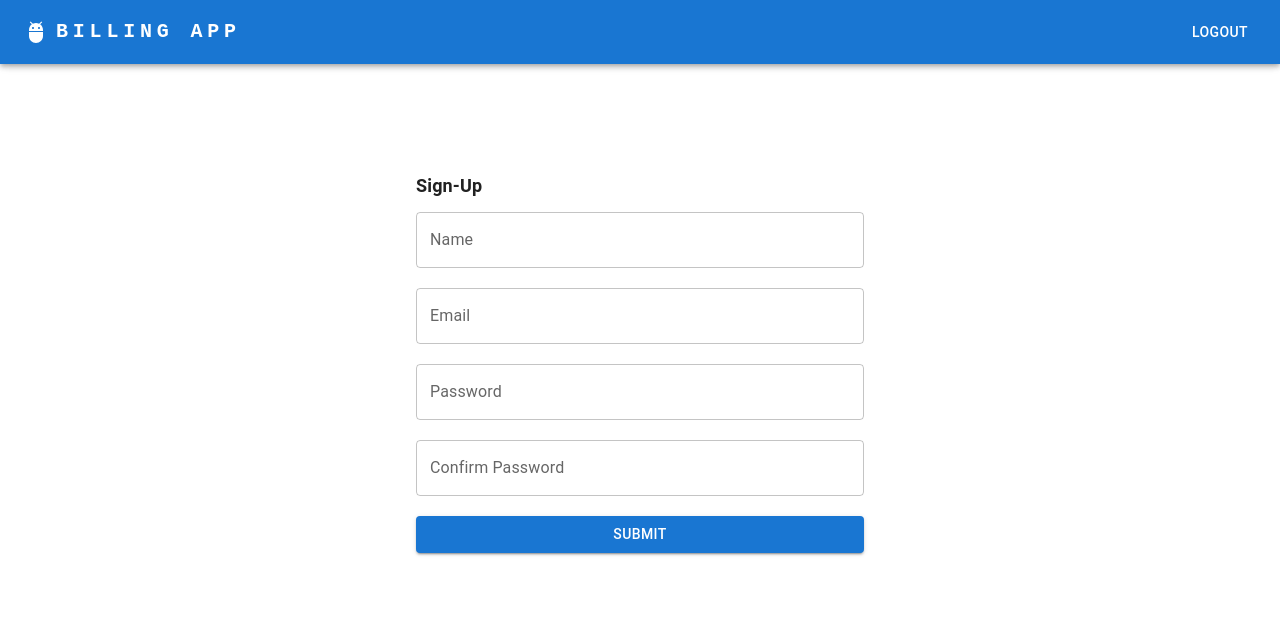
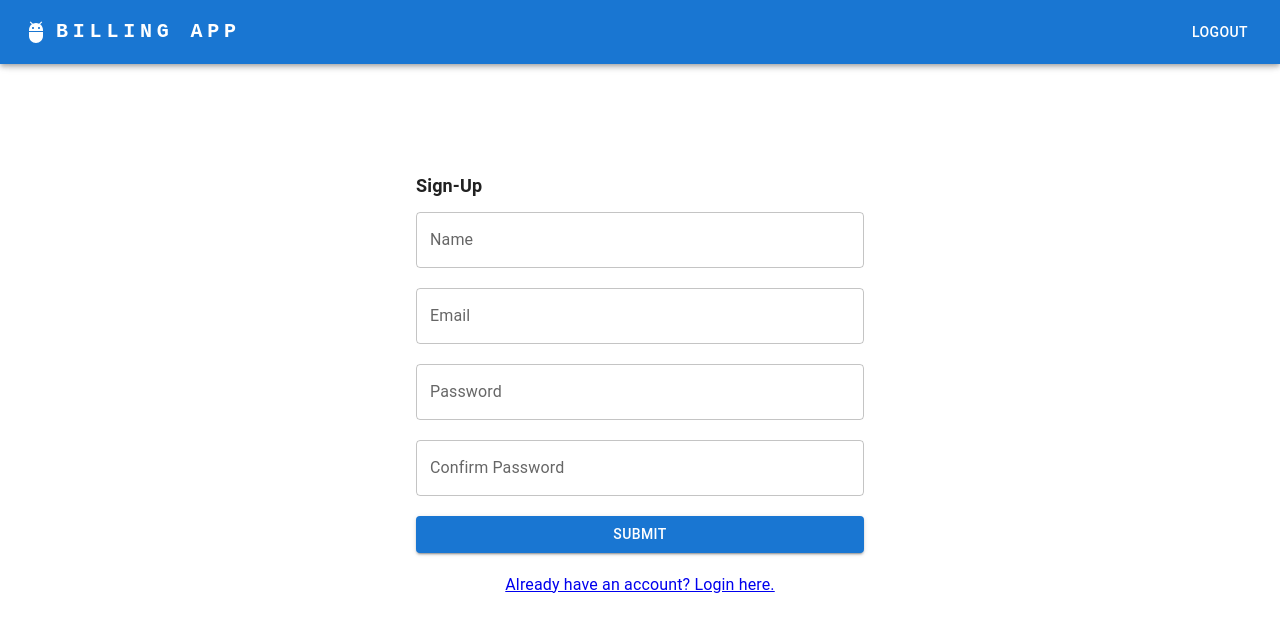
Before and after one commit to matowang/invoice-app, a Next.js app: page /register in a window 1280 px wide. Shown: the top 632 px of the page. Built offline with nearby package versions, Linux system fonts and the light colour scheme; no server answers.

Commit message:
signup login links

```diff
--- a/pages/login.tsx
+++ b/pages/login.tsx
@@ -1,16 +1,13 @@
+import Link from "next/link";
 import LoginFormContainer from "../src/user/LoginFormContainer";
 import NotAuthGuard from "../src/user/NotAuthGuard";
-
-import { useRouter } from 'next/router';
-import { useAuth } from '../src/user/AuthContext';
-import { useEffect } from "react";
-
 const Login = () => {
     return <NotAuthGuard>
-        <div className='my-40 mx-20 flex justify-center relative'>
+        <div className='my-40 mx-20 flex flex-col items-center relative'>
             <div className='max-w-md w-full'>
                 <LoginFormContainer />
             </div>
+            <Link href='/register'><a className="my-5">Don't have an account? Sign-up here.</a></Link>
         </div>
     </NotAuthGuard>
 }
--- a/pages/register.tsx
+++ b/pages/register.tsx
@@ -1,3 +1,4 @@
+import Link from "next/link";
 import { useRouter } from "next/router";
 import RegisterFormContainer from "../src/user/RegisterFormContainer";
 
@@ -5,10 +6,11 @@ const Register = () => {
 
     const router = useRouter();
 
-    return <div className='my-40 mx-20 flex justify-center relative'>
+    return <div className='my-40 mx-20 flex flex-col items-center relative'>
         <div className='max-w-md w-full'>
             <RegisterFormContainer onRegisterSuccess={() => { router.push('/login') }} />
         </div>
+        <Link href='/login'><a className="my-5">Already have an account? Login here.</a></Link>
     </div>
 }
 
```
